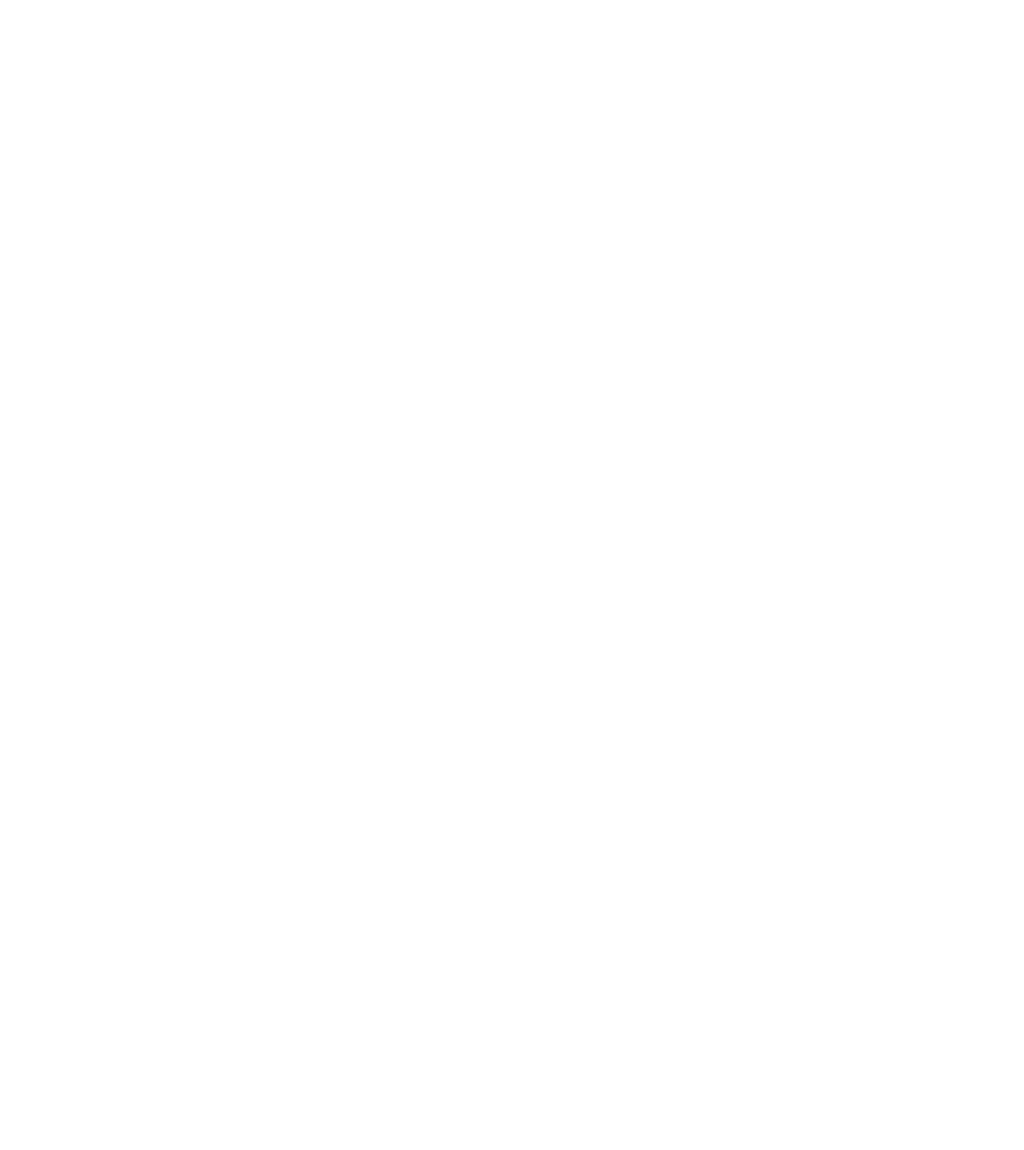
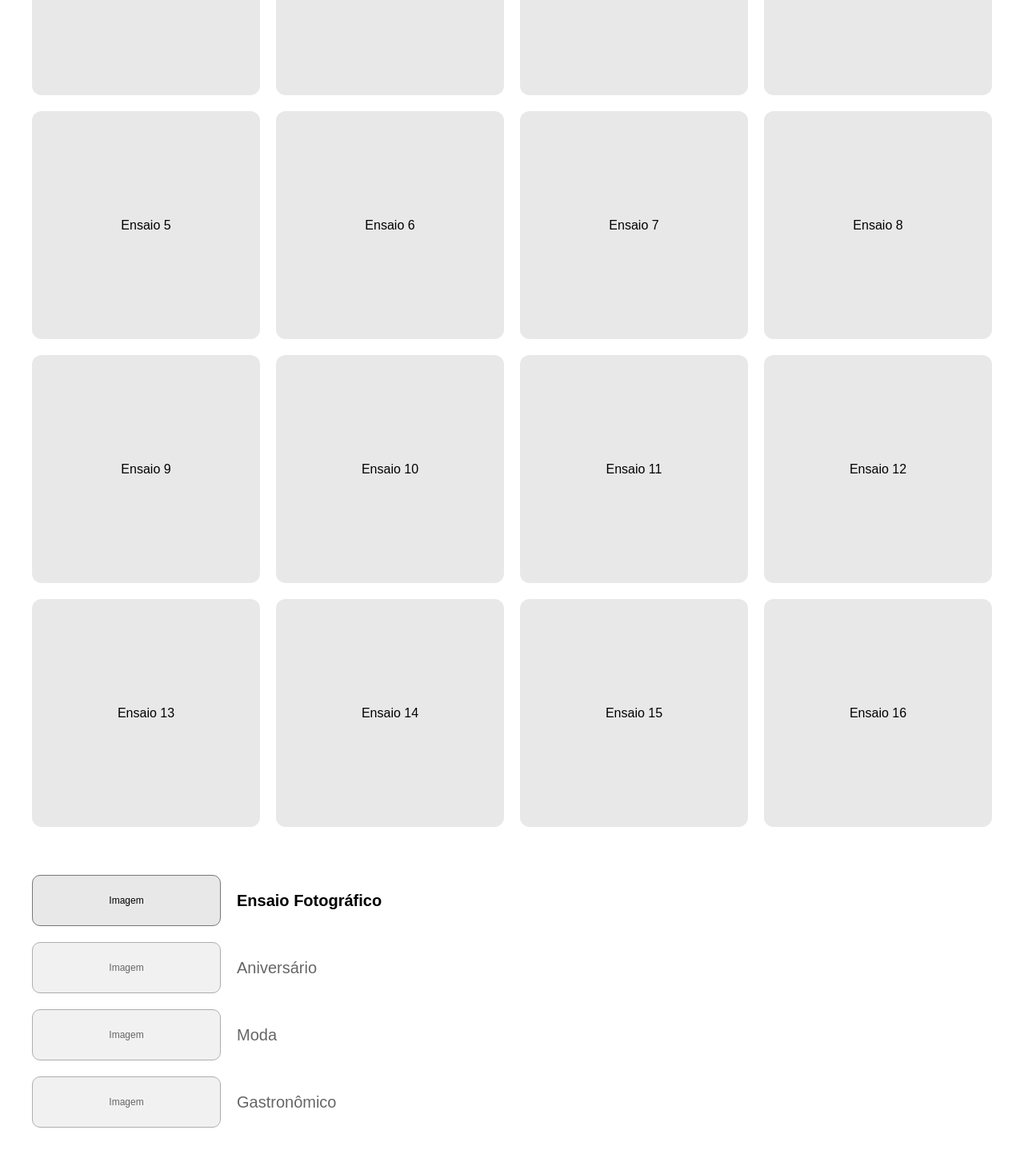
Before and after one commit to lucio2505/Mreis-pt2, a React (Vite) app: page /fotografia in a window 1280 px wide. Shown: the part 420-1858 px from the top of the page at 80% size. Before the commit the page ends 800 px from the top, so only its background shows below. Built offline with nearby package versions, Linux system fonts and the light colour scheme.

Commit message:
Estrutura da pagina de fotografia

```diff
--- /dev/null
+++ b/src/data/photographyData.ts
@@ -0,0 +1,77 @@
+export const photographyData = {
+  ensaio: [
+    'Ensaio 1',
+    'Ensaio 2',
+    'Ensaio 3',
+    'Ensaio 4',
+    'Ensaio 5',
+    'Ensaio 6',
+    'Ensaio 7',
+    'Ensaio 8',
+    'Ensaio 9',
+    'Ensaio 10',
+    'Ensaio 11',
+    'Ensaio 12',
+    'Ensaio 13',
+    'Ensaio 14',
+    'Ensaio 15',
+    'Ensaio 16',
+  ],
+
+  aniversario: [
+    'Aniversário 1',
+    'Aniversário 2',
+    'Aniversário 3',
+    'Aniversário 4',
+    'Aniversário 5',
+    'Aniversário 6',
+    'Aniversário 7',
+    'Aniversário 8',
+    'Aniversário 9',
+    'Aniversário 10',
+    'Aniversário 11',
+    'Aniversário 12',
+    'Aniversário 13',
+    'Aniversário 14',
+    'Aniversário 15',
+    'Aniversário 16',
+  ],
+
+  moda: [
+    'Moda 1',
+    'Moda 2',
+    'Moda 3',
+    'Moda 4',
+    'Moda 5',
+    'Moda 6',
+    'Moda 7',
+    'Moda 8',
+    'Moda 9',
+    'Moda 10',
+    'Moda 11',
+    'Moda 12',
+    'Moda 13',
+    'Moda 14',
+    'Moda 15',
+    'Moda 16',
+  ],
+
+  gastronomico: [
+    'Gastronômico 1',
+    'Gastronômico 2',
+    'Gastronômico 3',
+    'Gastronômico 4',
+    'Gastronômico 5',
+    'Gastronômico 6',
+    'Gastronômico 7',
+    'Gastronômico 8',
+    'Gastronômico 9',
+    'Gastronômico 10',
+    'Gastronômico 11',
+    'Gastronômico 12',
+    'Gastronômico 13',
+    'Gastronômico 14',
+    'Gastronômico 15',
+    'Gastronômico 16',
+  ],
+}
--- /dev/null
+++ b/src/pages/Fotografia/Fotografia.css
@@ -0,0 +1,106 @@
+.fotografia {
+  width: min(1200px, calc(100% - 40px));
+  margin: 0 auto;
+  padding: 60px 0;
+}
+
+.fotografia > h1 {
+  text-align: center;
+  margin-bottom: 40px;
+}
+
+.fotografia-gallery {
+  display: grid;
+  grid-template-columns: repeat(4, 1fr);
+  gap: 20px;
+
+  animation: galleryFade 1s ease;
+}
+
+@keyframes galleryFade {
+  from {
+    opacity: 0;
+    transform: translateY(8px);
+  }
+
+  to {
+    opacity: 1;
+    transform: translateY(0);
+  }
+}
+
+.fotografia-photo {
+  aspect-ratio: 1 / 1;
+  display: flex;
+  align-items: center;
+  justify-content: center;
+
+  background-color: #e8e8e8;
+  border-radius: 12px;
+}
+
+.fotografia-categories {
+  display: flex;
+  flex-direction: column;
+  gap: 20px;
+  margin-top: 60px;
+}
+
+.category-button {
+  display: flex;
+  align-items: center;
+  gap: 20px;
+
+  width: fit-content;
+
+  border: none;
+  background: none;
+
+  cursor: pointer;
+}
+
+.category-image {
+  width: 236px;
+  height: 64px;
+
+  display: flex;
+  align-items: center;
+  justify-content: center;
+
+  background-color: #e8e8e8;
+  border: 1px solid #777;
+  border-radius: 10px;
+
+  font-size: 12px;
+}
+
+.category-button span {
+  font-size: 20px;
+}
+
+.fotografia-contact-button {
+  display: inline-block;
+
+  margin-top: 30px;
+  padding: 10px 28px;
+
+  background-color: #e0e0e0;
+  border-radius: 2px;
+
+  font-size: 13px;
+  text-decoration: none;
+}
+
+.category-button {
+  opacity: 0.6;
+  transition: opacity 0.2s ease;
+}
+
+.category-button:hover,
+.category-button.active {
+  opacity: 1;
+}
+
+.category-button.active span {
+  font-weight: 600;
+}
--- a/src/pages/Fotografia/Fotografia.tsx
+++ b/src/pages/Fotografia/Fotografia.tsx
@@ -1,7 +1,64 @@
+import { useState } from 'react'
+import { photographyData } from '../../data/photographyData'
+import { Link } from 'react-router-dom'
+import './Fotografia.css'
+
+type Category = keyof typeof photographyData
+
 function Fotografia() {
+  const [category, setCategory] = useState<Category>('ensaio')
+
+  const photos = photographyData[category]
+
   return (
-    <main>
+    <main className="fotografia">
       <h1>Fotografia</h1>
+
+      <div className="fotografia-gallery" key={category}>
+        {photos.map((photo) => (
+          <div className="fotografia-photo" key={photo}>
+            {photo}
+          </div>
+        ))}
+      </div>
+
+      <div className="fotografia-categories">
+        <button
+          className={`category-button ${category === 'ensaio' ? 'active' : ''}`}
+          onClick={() => setCategory('ensaio')}
+        >
+          <div className="category-image">Imagem</div>
+          <span>Ensaio Fotográfico</span>
+        </button>
+
+        <button
+          className={`category-button ${category === 'aniversario' ? 'active' : ''}`}
+          onClick={() => setCategory('aniversario')}
+        >
+          <div className="category-image">Imagem</div>
+          <span>Aniversário</span>
+        </button>
+
+        <button
+          className={`category-button ${category === 'moda' ? 'active' : ''}`}
+          onClick={() => setCategory('moda')}
+        >
+          <div className="category-image">Imagem</div>
+          <span>Moda</span>
+        </button>
+
+        <button
+          className={`category-button ${category === 'gastronomico' ? 'active' : ''}`}
+          onClick={() => setCategory('gastronomico')}
+        >
+          <div className="category-image">Imagem</div>
+          <span>Gastronômico</span>
+        </button>
+      </div>
+
+      <Link className="fotografia-contact-button" to="/contato">
+        Entre em contato!
+      </Link>
     </main>
   )
 }
```
